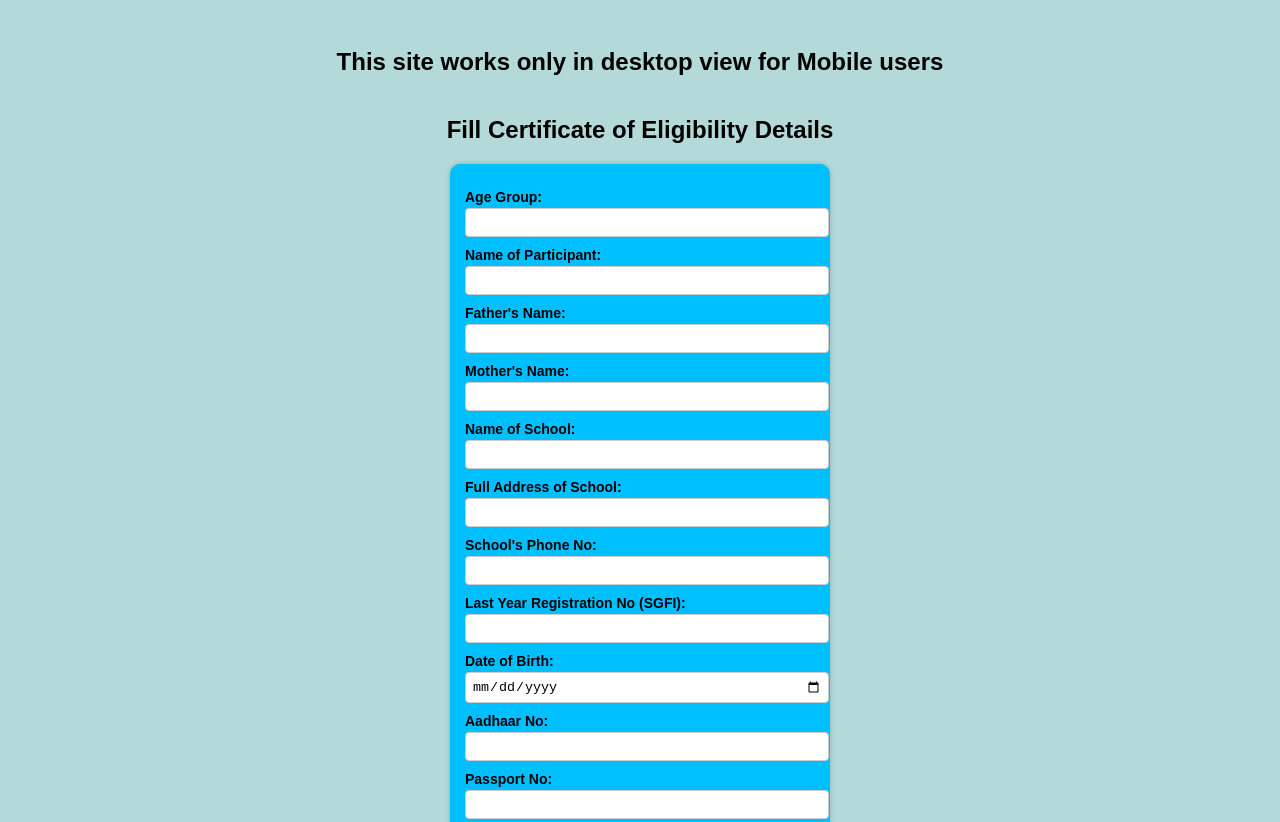
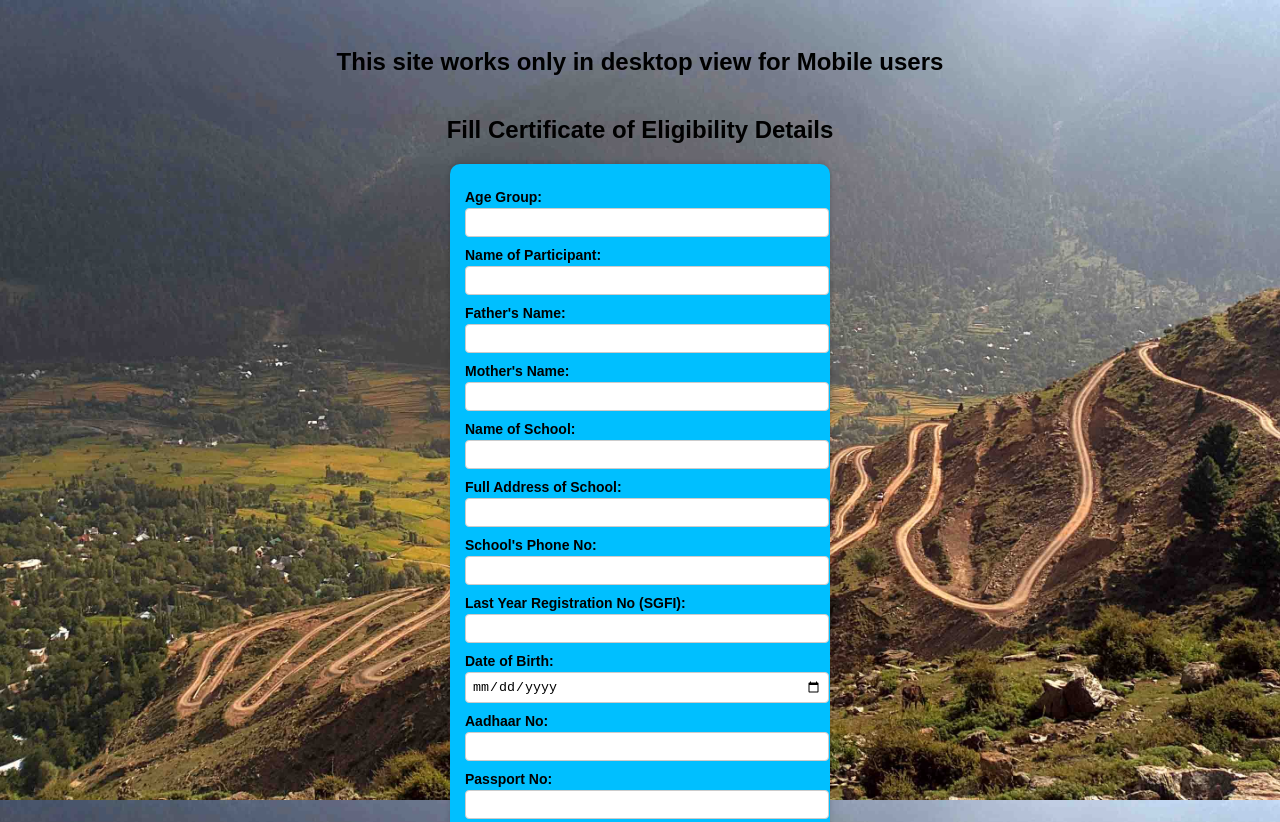
Before and after one commit to shaankgn09/eligibility-format, a plain HTML site: page index.html in a window 1280 px wide. Shown: the top 822 px of the page. Drawn offline with nearby package versions, Linux system fonts and the light colour scheme.

Commit message:
Update index.html

```diff
--- a/index.html
+++ b/index.html
@@ -8,11 +8,12 @@
   <style>
     body {
       font-family: Arial, sans-serif;
-      background: #B3D9D9;
-      display: flex;
-      flex-direction: column;
-      align-items: center;
-      padding: 20px;
+  background: url('background.jpg') no-repeat center center fixed;
+  background-size: cover;
+  display: flex;
+  flex-direction: column;
+  align-items: center;
+  padding: 20px;
     }
     form {
       background: #00BFFF;
```
